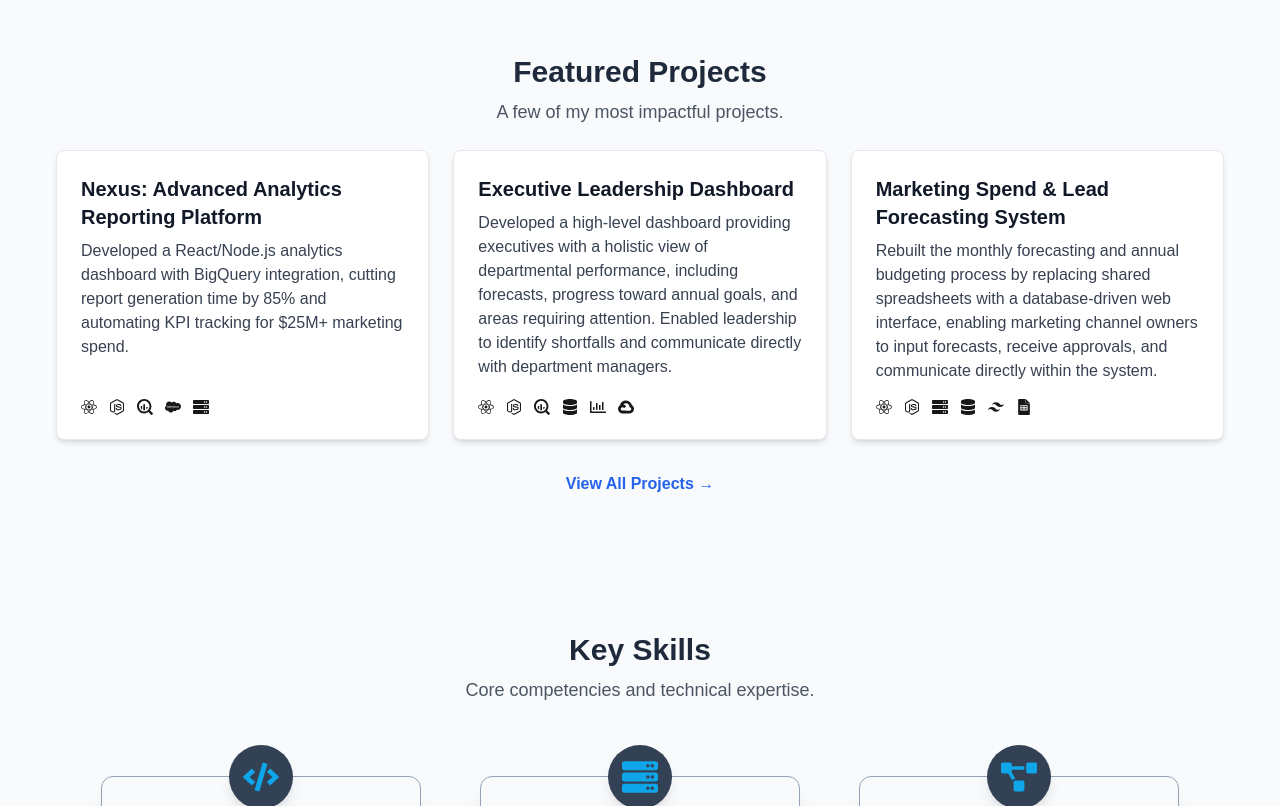
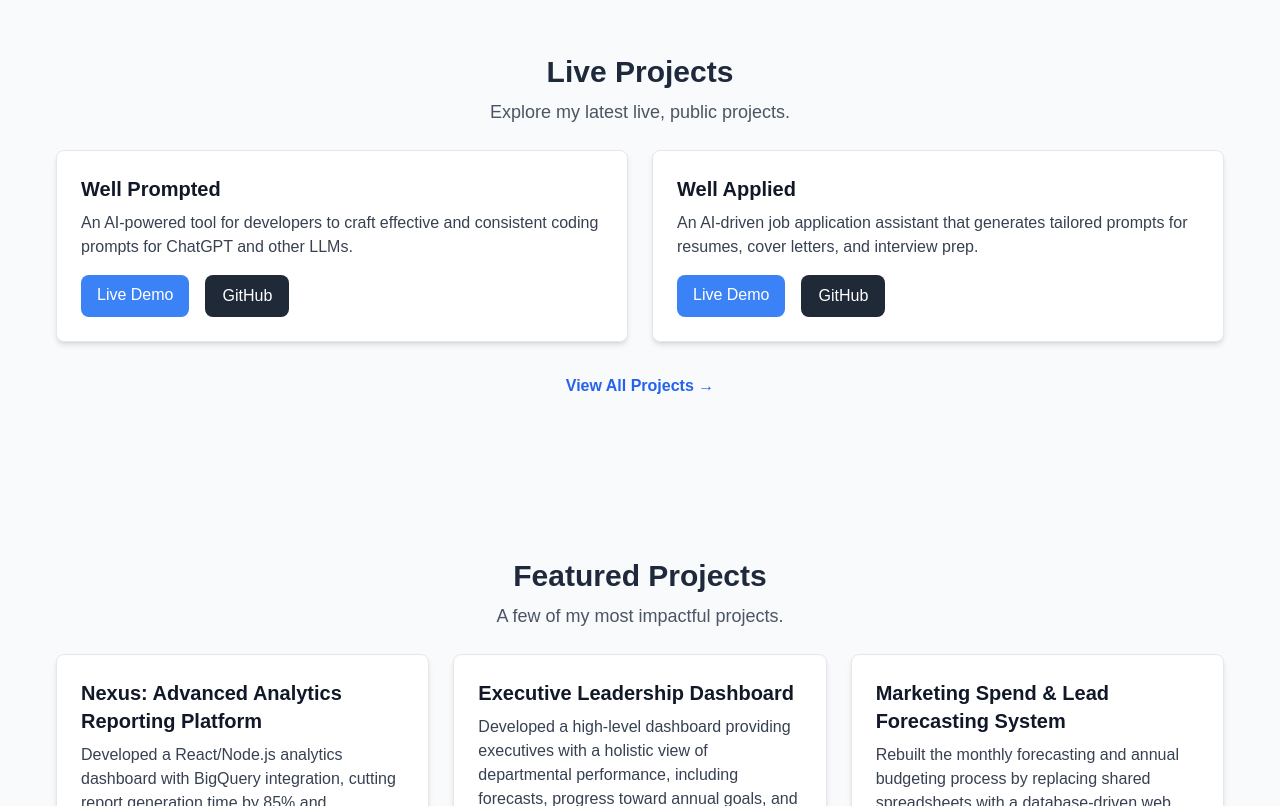
Before and after one commit to DanSias/danielsias-dev, a Next.js app: page / in a window 1280 px wide. Shown: the part 1134-1940 px from the top of the page. Built offline with nearby package versions, Linux system fonts and the light colour scheme.

Commit message:
Added live project demos

```diff
--- a/src/components/HomePage.tsx
+++ b/src/components/HomePage.tsx
@@ -4,6 +4,7 @@ import HeroSection from "./home/HeroSection";
 import SkillsIcons from "@/components/home/SkillsIcons";
 import EducationRow from "@/app/education/DegreeBasics";
 import ProfessionalHighlights from "./home/ProfessionalHighlights";
+import LiveProjects from "./home/LiveProjects";
 import FeaturedProjects from "./home/FeaturedProjects";
 import FinalCTA from "./home/PageOutro";
 
@@ -18,6 +19,11 @@ export default function HomePage() {
       {/* Professional Highlights from Work Experience */}
       <section className="pt-20">
         <ProfessionalHighlights />
+      </section>
+
+      {/* Live Projects */}
+      <section className="mt-16">
+        <LiveProjects />
       </section>
 
       {/* Featured Projects */}
--- /dev/null
+++ b/src/components/home/LiveProjects.tsx
@@ -0,0 +1,72 @@
+import React from "react";
+
+const projects = [
+  {
+    title: "Well Prompted",
+    description:
+      "An AI-powered tool for developers to craft effective and consistent coding prompts for ChatGPT and other LLMs.",
+    liveDemo: "https://wellprompted.danielsias.dev",
+    github: "https://github.com/DanSias/well-prompted",
+  },
+  {
+    title: "Well Applied",
+    description:
+      "An AI-driven job application assistant that generates tailored prompts for resumes, cover letters, and interview prep.",
+    liveDemo: "https://wellapplied.danielsias.dev",
+    github: "https://github.com/DanSias/well-applied",
+  },
+];
+
+const LiveProjects = () => {
+  return (
+    <section className="max-w-7xl mx-auto px-8 py-12">
+      <h2 className="text-3xl font-bold text-primary text-center">
+        Live Projects
+      </h2>
+      <p className="text-lg text-gray-600 dark:text-gray-300 mt-2 text-center">
+        Explore my latest live, public projects.
+      </p>
+      <div className="mt-6 grid grid-cols-1 md:grid-cols-2 gap-6">
+        {projects.map((project) => (
+          <div
+            key={project.title}
+            className="p-6 bg-white dark:bg-slate-900 rounded-lg shadow-md border border-gray-200 dark:border-gray-700 flex flex-col h-full">
+            <div className="flex-grow mb-4">
+              <h3 className="text-xl font-semibold text-gray-900 dark:text-white">
+                {project.title}
+              </h3>
+              <p className="text-gray-700 dark:text-gray-300 mt-2">
+                {project.description}
+              </p>
+            </div>
+            <div className="flex space-x-4 mt-auto">
+              <a
+                href={project.liveDemo}
+                target="_blank"
+                rel="noopener noreferrer"
+                className="px-4 py-2 bg-blue-500 text-white rounded-lg hover:bg-blue-600">
+                Live Demo
+              </a>
+              <a
+                href={project.github}
+                target="_blank"
+                rel="noopener noreferrer"
+                className="px-4 py-2 bg-gray-800 text-white rounded-lg hover:bg-gray-700 border border-transparent hover:border-gray-500">
+                GitHub
+              </a>
+            </div>
+          </div>
+        ))}
+      </div>
+      <div className="mt-8 text-center">
+        <a
+          href="/projects"
+          className="text-blue-600 dark:text-sky-400 font-semibold hover:underline">
+          View All Projects →
+        </a>
+      </div>
+    </section>
+  );
+};
+
+export default LiveProjects;
```
